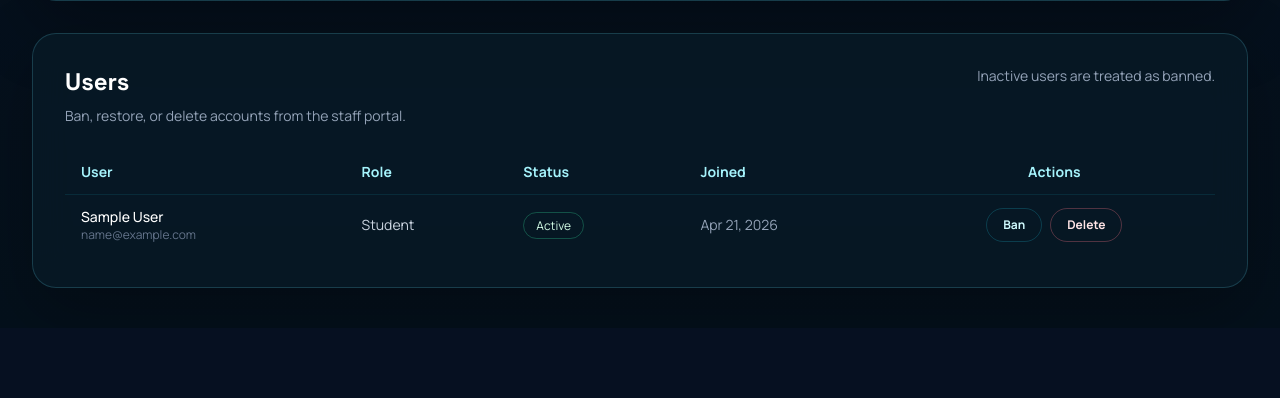
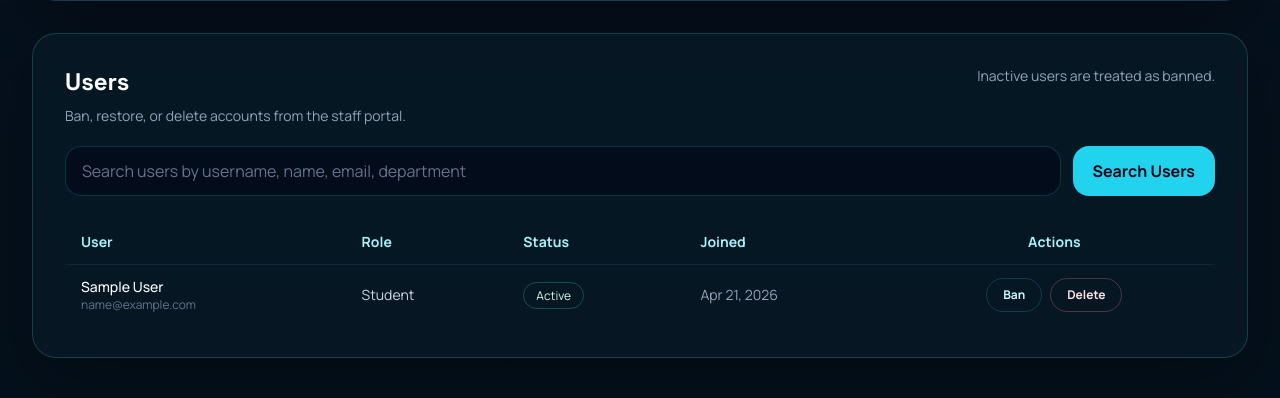
Before and after one commit to PIC2006/E-library, a Django app: page /staff/ in a window 1280 px wide. Shown: the part 1023-1421 px from the top of the page. Before the commit the page ends 1311 px from the top, so only its background shows below. Run offline with Django 5.2, Linux system fonts and the light colour scheme; the visitor is signed in with stand-in values (Sample User, id 1); data comes from the database, SQL or seed files in the repository; data that the repository does not hold is empty; parts of the project's set-up code (start-up, migrations or seed data) failed here and were passed over; some libraries are stand-ins or nearby versions.

```diff
--- a/templates/theses/admin_home.html
+++ b/templates/theses/admin_home.html
@@ -42,6 +42,7 @@
                 </div>
                 <form method="get" class="grid gap-4 md:grid-cols-2 lg:grid-cols-4">
                     <input name="q" value="{{ admin_query }}" placeholder="Search by title, author, key..." class="rounded-2xl border border-cyan-400/20 bg-slate-950/60 px-4 py-3 text-white placeholder-slate-500">
+                    <input type="hidden" name="user_q" value="{{ admin_user_query }}">
                     <select name="course_id" class="rounded-2xl border border-cyan-400/20 bg-slate-950/60 px-4 py-3 text-white focus:border-cyan-300 focus:outline-none">
                         <option value="">All courses</option>
                         {% for course_id, course_name in search_course_options %}
@@ -144,19 +145,19 @@
         {% if recent_uploads_page and recent_uploads_page.paginator.num_pages > 1 %}
             <div class="mt-8 flex flex-wrap items-center justify-center gap-2 text-sm">
                 {% if recent_uploads_page.has_previous %}
-                    <a href="?q={{ admin_query }}&course_id={{ admin_course_id }}&year={{ admin_year }}&recent_page={{ recent_uploads_page.previous_page_number }}" class="rounded-xl border border-cyan-400/20 px-5 py-2.5 text-slate-200 hover:bg-cyan-400/10">Back</a>
+                    <a href="?q={{ admin_query }}&course_id={{ admin_course_id }}&year={{ admin_year }}&user_q={{ admin_user_query }}&recent_page={{ recent_uploads_page.previous_page_number }}" class="rounded-xl border border-cyan-400/20 px-5 py-2.5 text-slate-200 hover:bg-cyan-400/10">Back</a>
                 {% endif %}
 
                 {% for num in recent_uploads_page.paginator.page_range %}
                     {% if num == recent_uploads_page.number %}
                         <span class="rounded-xl bg-cyan-400 px-4 py-2.5 font-semibold text-slate-950">{{ num }}</span>
                     {% else %}
-                        <a href="?q={{ admin_query }}&course_id={{ admin_course_id }}&year={{ admin_year }}&recent_page={{ num }}" class="rounded-xl border border-cyan-400/20 px-4 py-2.5 text-slate-200 hover:bg-cyan-400/10">{{ num }}</a>
+                        <a href="?q={{ admin_query }}&course_id={{ admin_course_id }}&year={{ admin_year }}&user_q={{ admin_user_query }}&recent_page={{ num }}" class="rounded-xl border border-cyan-400/20 px-4 py-2.5 text-slate-200 hover:bg-cyan-400/10">{{ num }}</a>
                     {% endif %}
                 {% endfor %}
 
                 {% if recent_uploads_page.has_next %}
-                    <a href="?q={{ admin_query }}&course_id={{ admin_course_id }}&year={{ admin_year }}&recent_page={{ recent_uploads_page.next_page_number }}" class="rounded-xl border border-cyan-400/20 px-5 py-2.5 text-slate-200 hover:bg-cyan-400/10">Next</a>
+                    <a href="?q={{ admin_query }}&course_id={{ admin_course_id }}&year={{ admin_year }}&user_q={{ admin_user_query }}&recent_page={{ recent_uploads_page.next_page_number }}" class="rounded-xl border border-cyan-400/20 px-5 py-2.5 text-slate-200 hover:bg-cyan-400/10">Next</a>
                 {% endif %}
             </div>
         {% endif %}
@@ -170,6 +171,19 @@
             </div>
             <p class="text-sm text-slate-400">Inactive users are treated as banned.</p>
         </div>
+
+        <form method="get" class="mt-5 grid gap-3 sm:grid-cols-[1fr_auto]">
+            <input type="hidden" name="q" value="{{ admin_query }}">
+            <input type="hidden" name="course_id" value="{{ admin_course_id }}">
+            <input type="hidden" name="year" value="{{ admin_year }}">
+            <input
+                name="user_q"
+                value="{{ admin_user_query }}"
+                placeholder="Search users by username, name, email, department"
+                class="rounded-2xl border border-cyan-400/20 bg-slate-950/60 px-4 py-3 text-white placeholder-slate-500"
+            >
+            <button type="submit" class="rounded-2xl bg-cyan-400 px-5 py-3 font-semibold text-slate-950 hover:bg-cyan-300">Search Users</button>
+        </form>
 
         <div class="mt-6 overflow-x-auto">
             <table class="w-full text-sm text-slate-300">
--- a/theses/views.py
+++ b/theses/views.py
@@ -395,6 +395,7 @@ class AdminHomeView(LoginRequiredMixin, UserPassesTestMixin, TemplateView):
     def get_context_data(self, **kwargs):
         context = super().get_context_data(**kwargs)
         query = self.request.GET.get("q", "").strip()
+        user_query = self.request.GET.get("user_q", "").strip()
         course_id = self.request.GET.get("course_id", "").strip()
         year = self.request.GET.get("year", "").strip()
         recent_page_number = self.request.GET.get("recent_page", "1")
@@ -436,7 +437,19 @@ class AdminHomeView(LoginRequiredMixin, UserPassesTestMixin, TemplateView):
         context["admin_year"] = year
         context["total_downloads"] = Download.objects.count()
         context["total_users"] = get_user_model().objects.count()
-        context["managed_users"] = get_user_model().objects.order_by("-is_active", "-date_joined")
+
+        managed_users = get_user_model().objects.order_by("-is_active", "-date_joined")
+        if user_query:
+            managed_users = managed_users.filter(
+                models.Q(username__icontains=user_query)
+                | models.Q(first_name__icontains=user_query)
+                | models.Q(last_name__icontains=user_query)
+                | models.Q(email__icontains=user_query)
+                | models.Q(department__icontains=user_query)
+            )
+
+        context["managed_users"] = managed_users
+        context["admin_user_query"] = user_query
         return context
 
 
```
